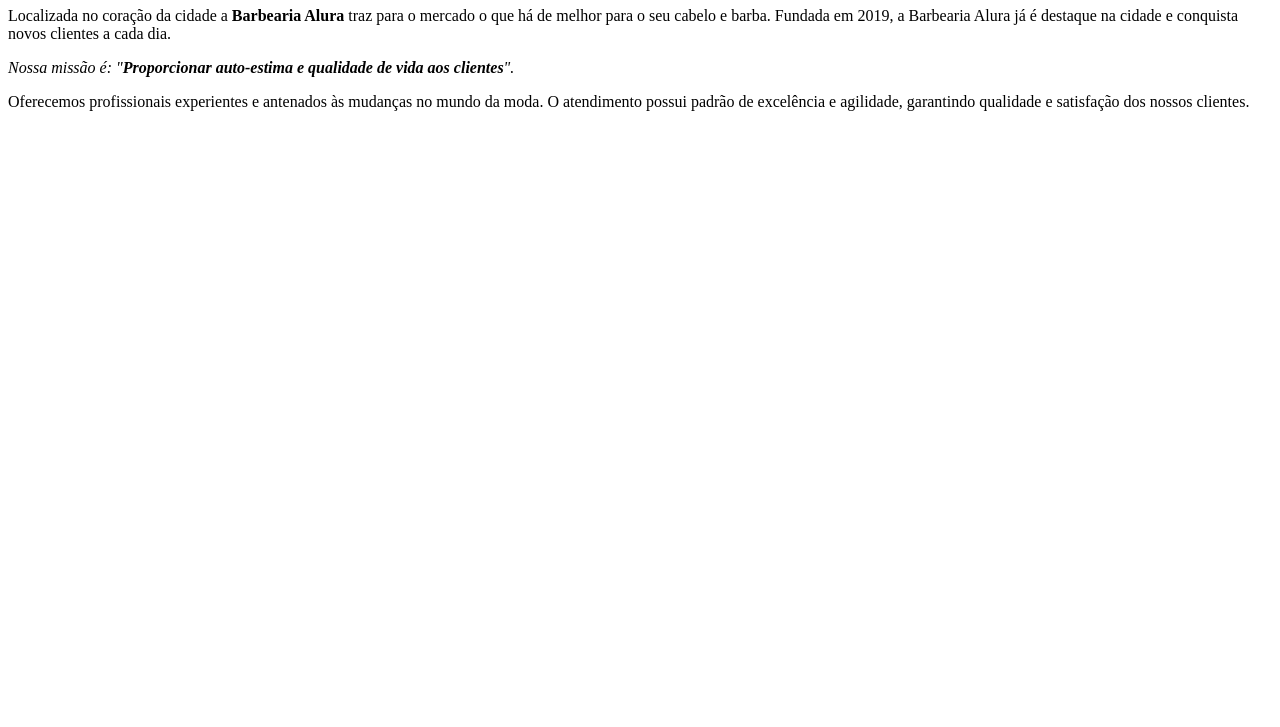
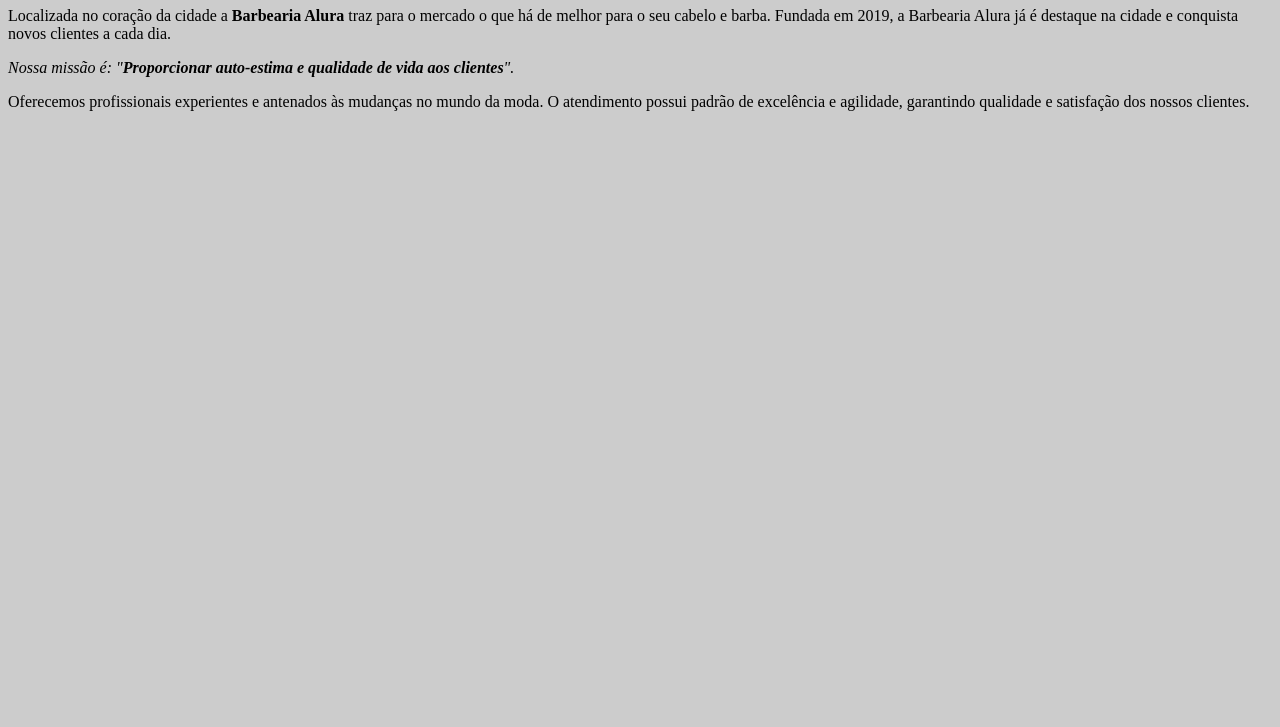
Before and after one commit to EricAdam27/Curso_HTML5_e_CSS3, a plain HTML site: page index.html in a window 1280 px wide. Shown: the part 73-800 px from the top of the page. Drawn offline with Linux system fonts and the light colour scheme.

Commit message:
importando style.css e modificando a cor de fundo do body

```diff
--- a/index.html
+++ b/index.html
@@ -6,6 +6,8 @@
 
 		<meta charset = "UTF-8">
 		<title>Barbearia Alura</title>
+
+		<link rel = "stylesheet" href = "style.css">
 
 	</head>
 
--- a/style.css
+++ b/style.css
@@ -0,0 +1,3 @@
+body {
+	background: #CCCCCC;
+}
```
